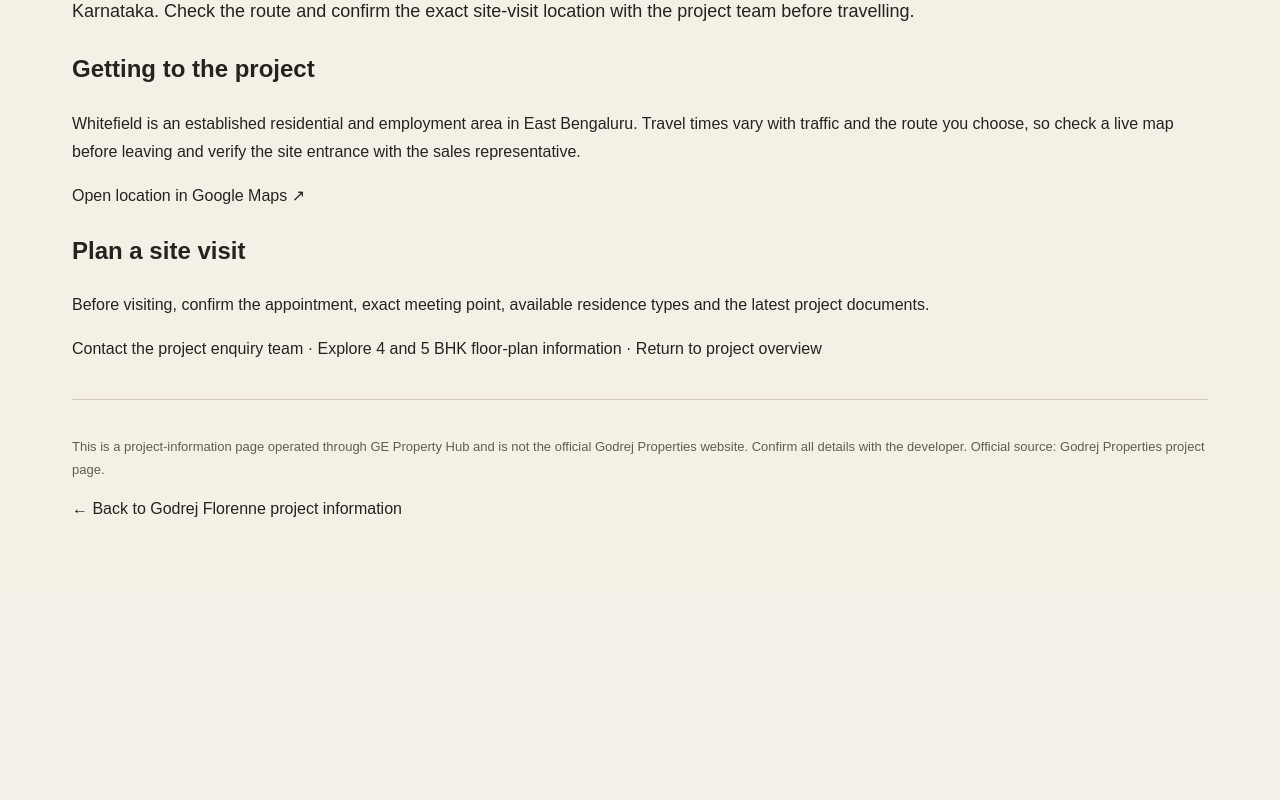
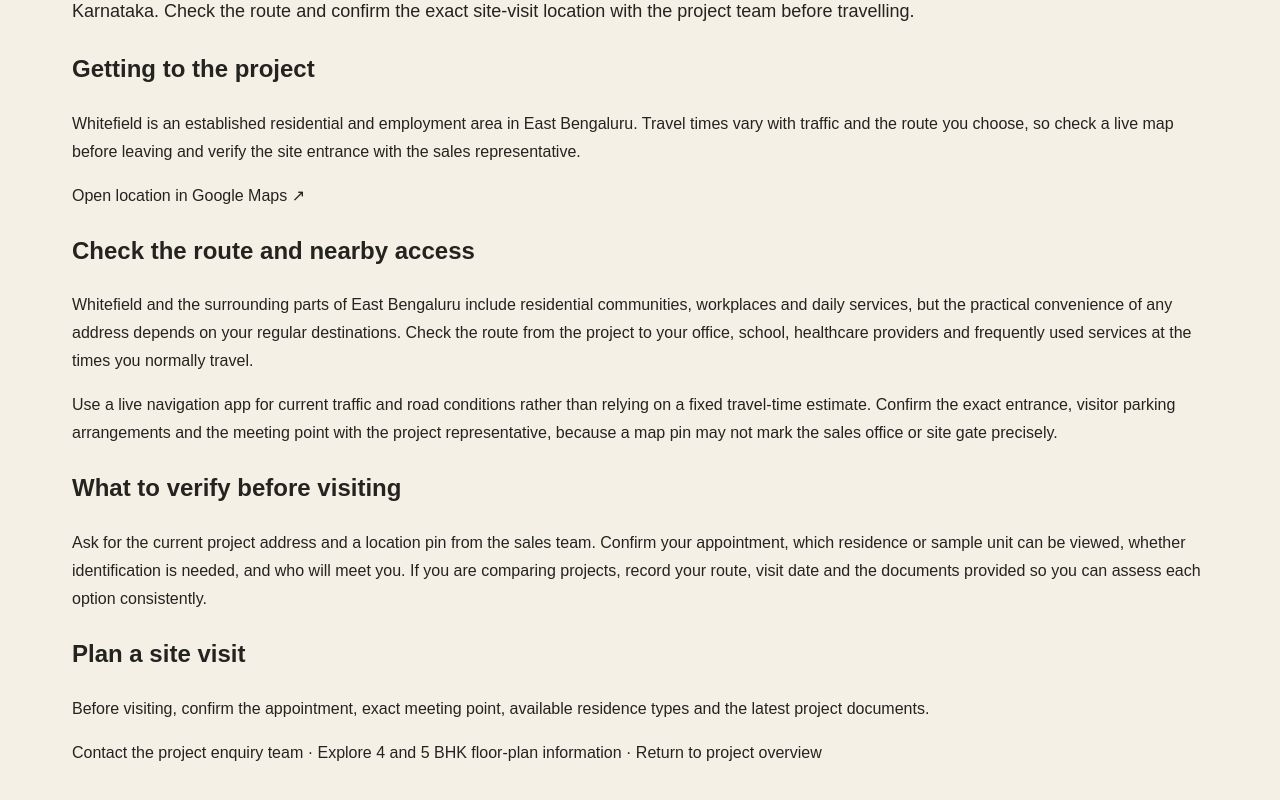
Before and after one commit to awezsultans/awez, a Next.js app in the folder godrej-florenne-site/: page /location in a window 1280 px wide. Shown: the part 390-1190 px from the top of the page. Before the commit the page ends 985 px from the top, so only its background shows below. Built offline with nearby package versions, Linux system fonts and the light colour scheme.

Commit message:
Expand practical location and site visit guidance

```diff
--- a/godrej-florenne-site/app/location/page.tsx
+++ b/godrej-florenne-site/app/location/page.tsx
@@ -26,6 +26,11 @@
     <h2>Getting to the project</h2>
     <p>Whitefield is an established residential and employment area in East Bengaluru. Travel times vary with traffic and the route you choose, so check a live map before leaving and verify the site entrance with the sales representative.</p>
     <p><a href={mapUrl} target="_blank" rel="noopener noreferrer">Open location in Google Maps ↗</a></p>
+    <h2>Check the route and nearby access</h2>
+    <p>Whitefield and the surrounding parts of East Bengaluru include residential communities, workplaces and daily services, but the practical convenience of any address depends on your regular destinations. Check the route from the project to your office, school, healthcare providers and frequently used services at the times you normally travel.</p>
+    <p>Use a live navigation app for current traffic and road conditions rather than relying on a fixed travel-time estimate. Confirm the exact entrance, visitor parking arrangements and the meeting point with the project representative, because a map pin may not mark the sales office or site gate precisely.</p>
+    <h2>What to verify before visiting</h2>
+    <p>Ask for the current project address and a location pin from the sales team. Confirm your appointment, which residence or sample unit can be viewed, whether identification is needed, and who will meet you. If you are comparing projects, record your route, visit date and the documents provided so you can assess each option consistently.</p>
     <h2>Plan a site visit</h2>
     <p>Before visiting, confirm the appointment, exact meeting point, available residence types and the latest project documents.</p>
     <p><Link href="/#enquiry">Contact the project enquiry team</Link> · <Link href="/floor-plans">Explore 4 and 5 BHK floor-plan information</Link> · <Link href="/">Return to project overview</Link></p>
```
